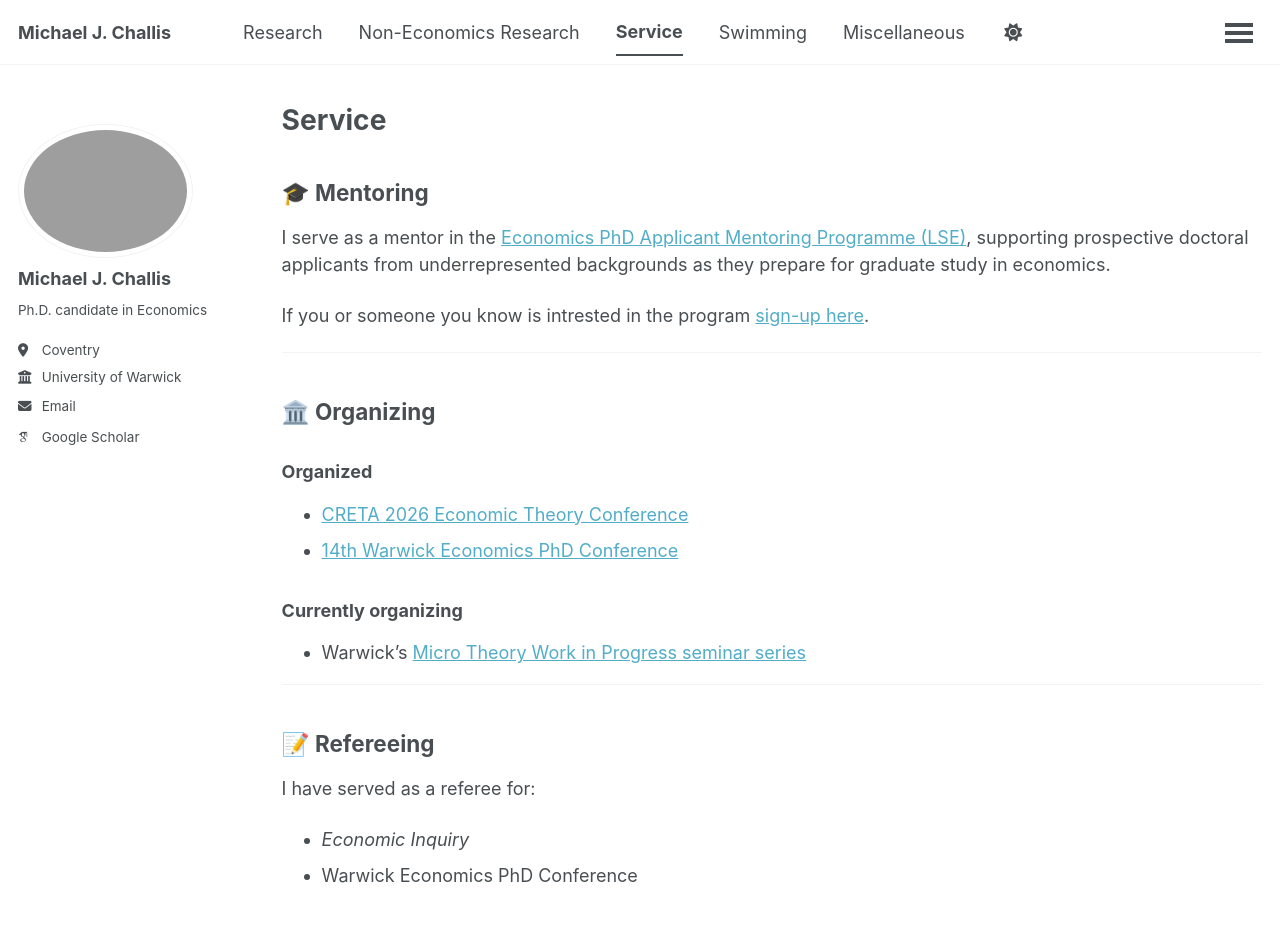
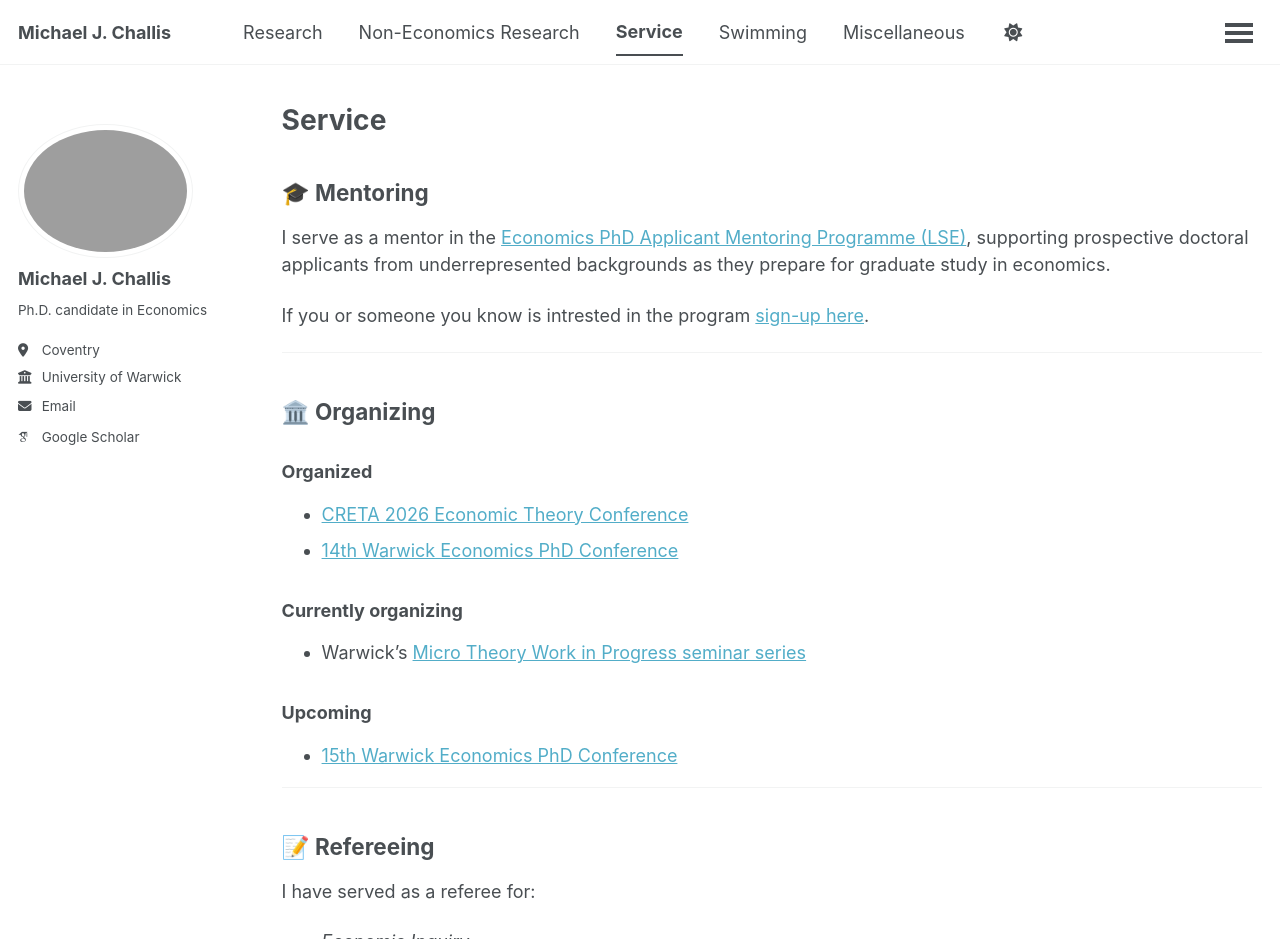
Before and after one commit to MichaelChallis/MichaelChallis.github.io, a Jekyll site: the page built from _pages/service.md, in a window 1280 px wide and 1307 px high, cut to the strip 0-939 px from the top of the window. Built offline with Jekyll 4.4.1, drawn with Linux system fonts in a browser that asks for light colours; some web fonts are replaced.

Commit message:
Update service.md

```diff
--- a/_pages/service.md
+++ b/_pages/service.md
@@ -24,6 +24,9 @@ If you or someone you know is intrested in the program [sign-up here](https://fo
 
 - Warwick's [Micro Theory Work in Progress seminar series](https://warwick.ac.uk/fac/soc/economics/seminars/workshops/micro-theory-work-in-progress/)
 
+### Upcoming
+- [15th Warwick Economics PhD Conference]([https://sites.google.com/view/warwick-econ-phd-conference/home](https://warwick.ac.uk/fac/soc/economics/research/phd-conference-2027/))
+
 ---
 
 ## 📝 Refereeing
```
